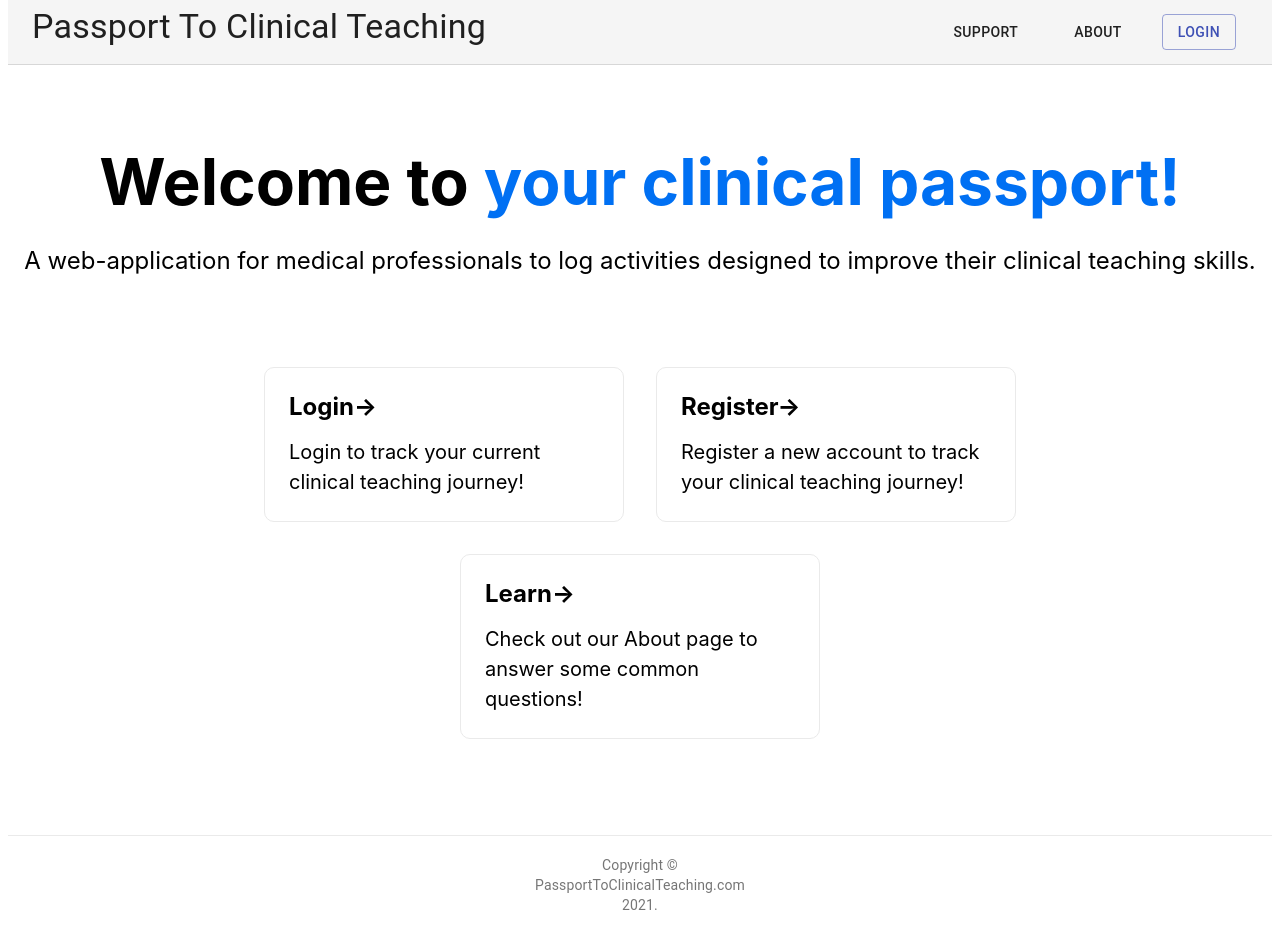
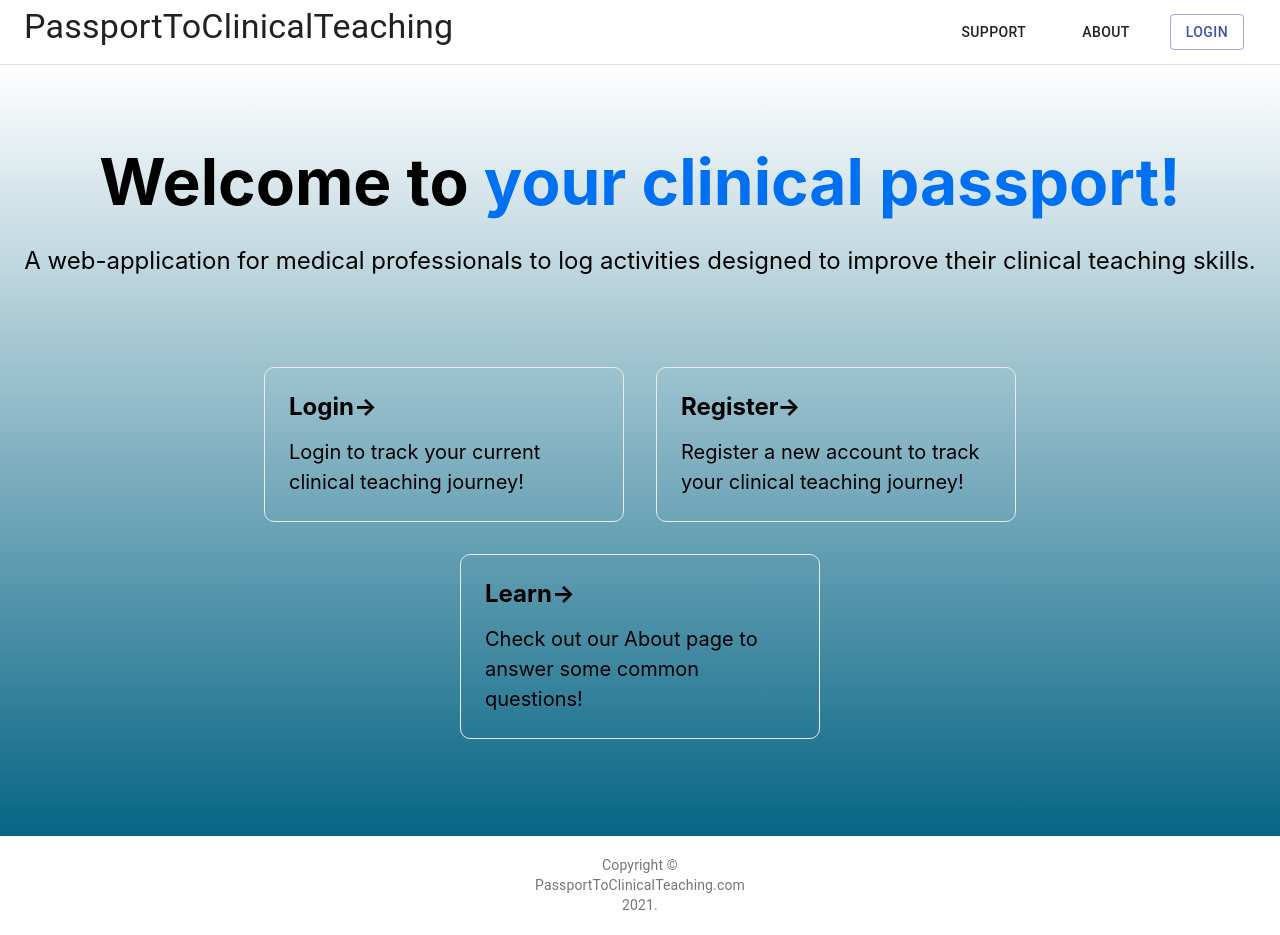
Before and after one commit to Medical-Passport/MedicalTeachingPassport, a Next.js app: page / in a window 1280 px wide. Built offline with nearby package versions, Linux system fonts and the light colour scheme.

Commit message:
Refactor: Modified css and properties to match design.

```diff
--- a/components/Navbar.jsx
+++ b/components/Navbar.jsx
@@ -4,7 +4,7 @@ import Button from "@material-ui/core/Button";
 import Toolbar from "@material-ui/core/Toolbar";
 import Typography from "@material-ui/core/Typography";
 import Grid from "@material-ui/core/Grid";
-import { makeStyles } from "@material-ui/core/styles";
+import { makeStyles, withTheme } from "@material-ui/core/styles";
 
 const useStyles = makeStyles((theme) => ({
   "@global": {
@@ -33,12 +33,6 @@ const useStyles = makeStyles((theme) => ({
   heroContent: {
     padding: theme.spacing(8, 0, 6),
   },
-  cardHeader: {
-    backgroundColor:
-      theme.palette.type === "light"
-        ? theme.palette.grey[200]
-        : theme.palette.grey[700],
-  },
   cardPricing: {
     display: "flex",
     justifyContent: "center",
@@ -63,7 +57,7 @@ function Navbar() {
   return (
     <AppBar
       position="static"
-      color="default"
+      color="white"
       elevation={0}
       className={classes.appBar}
     >
@@ -72,11 +66,11 @@ function Navbar() {
           <Grid item>
             <Typography
               variant="h4"
-              color="inherit"
+              color="#076585"
               noWrap
               className={classes.toolbarTitle}
             >
-              Passport To Clinical Teaching
+              PassportToClinicalTeaching
             </Typography>
           </Grid>
 
--- a/styles/Home.module.css
+++ b/styles/Home.module.css
@@ -1,6 +1,5 @@
 .container {
   min-height: 100vh;
-  padding: 0 0.5rem;
   display: flex;
   flex-direction: column;
   justify-content: center;
@@ -9,17 +8,22 @@
 
 .main {
   padding: 5rem 0;
+  width: 100%;
   flex: 1;
   display: flex;
   flex-direction: column;
   justify-content: center;
   align-items: center;
+  background: #076585;  /* fallback for old browsers */
+  background: -webkit-linear-gradient(to bottom, #fff, #076585);  /* Chrome 10-25, Safari 5.1-6 */
+  background: linear-gradient(to bottom, #fff, #076585); /* W3C, IE 10+/ Edge, Firefox 16+, Chrome 26+, Opera 12+, Safari 7+ */
+
 }
 
 .footer {
   width: 100%;
   height: 100px;
-  border-top: 1px solid #eaeaea;
+  border-top: 1px solid #076585;
   display: flex;
   justify-content: center;
   align-items: center;
```
